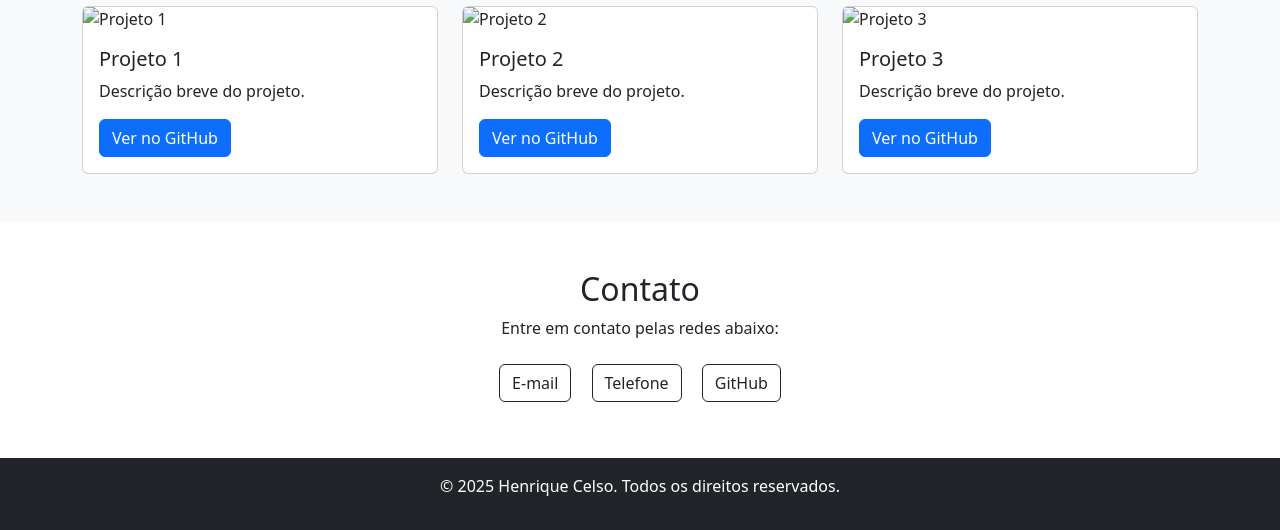
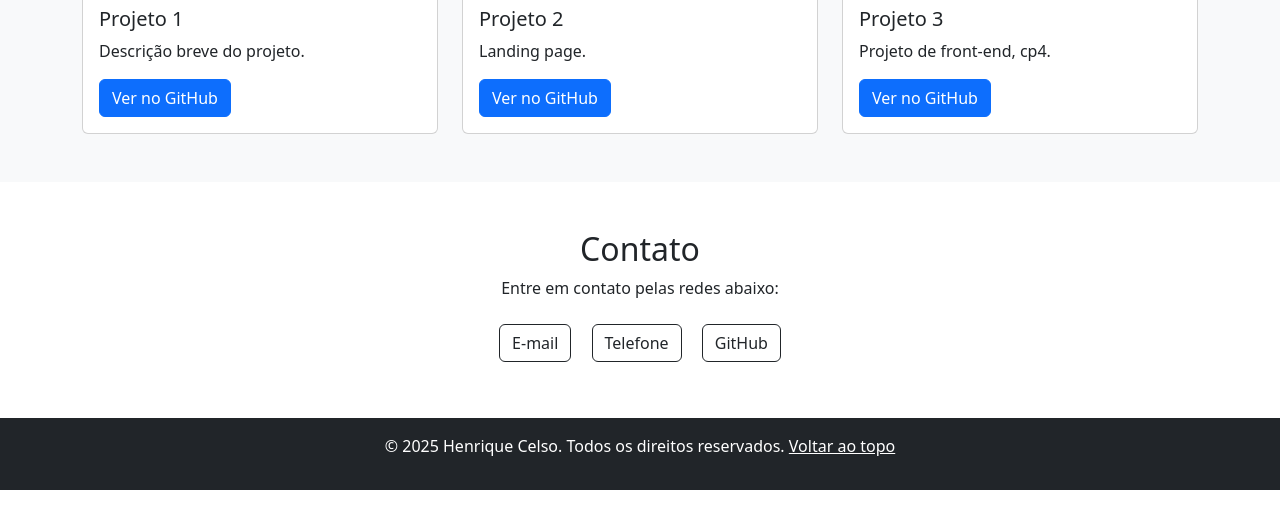
Before and after one commit to xXRICKIXx/cp4-front, a plain HTML site: page index.html in a window 1280 px wide. Shown: the part 1574-2104 px from the top of the page. After the commit the page ends 2064 px from the top, so only its background shows below. Drawn offline with nearby package versions, Linux system fonts and the light colour scheme.

Commit message:
Update index.html

```diff
--- a/index.html
+++ b/index.html
@@ -3,8 +3,12 @@
 <head>
   <meta charset="UTF-8">
   <meta name="viewport" content="width=device-width, initial-scale=1.0">
-<title>Henrique Celso - Portfólio</title>
+  <meta name="description" content="Portfólio de Henrique Celso, futuro especialista em segurança cibernética.">
+  <meta name="author" content="Henrique Celso">
+  <title>Henrique Celso - cp4</title>
   <link href="https://cdn.jsdelivr.net/npm/bootstrap@5.3.0/dist/css/bootstrap.min.css" rel="stylesheet">
+  <!-- Favicon -->
+  <link rel="icon" href="img/favicon.ico" type="image/x-icon">
 </head>
 <body>
   <!-- Barra de Navegação -->
@@ -23,21 +27,21 @@
       </div>
     </div>
   </nav>
+
   <!-- Seção Hero -->
   <header class="bg-primary text-white text-center py-5">
     <div class="container">
-<a href="c:\Users\ricki\Downloads\Image.jpg" target="_blank">
-<img src="img/style.css" alt="Foto de Henrique Celso" class="rounded-circle mb-3" width="150">
-</a>
       <h1>Henrique Celso Moura da Paixão Filho</h1>
       <p class="lead">Futuro Especialista em Segurança Cibernética</p>
     </div>
   </header>
+
   <!-- Seção Sobre Mim -->
   <section id="sobre" class="py-5">
     <div class="container">
       <h2 class="text-center mb-4">Objetivo Profissional</h2>
       <p>Atuar e me desenvolver como prestador de serviços na área de segurança cibernética, aplicando conhecimentos técnicos e dedicação para alcançar a excelência profissional.</p>
+
       <h3 class="mt-5">Experiência Profissional</h3>
       <h4>Ajudante Geral - Tabacaria do Boy</h4>
       <p><strong>Período:</strong> 05/2022 – Atualmente</p>
@@ -45,11 +49,13 @@
         <li>Realização de atividades diversas para complementar o pagamento dos estudos, demonstrando foco e esforço para atingir objetivos pessoais e profissionais.</li>
         <li>Desenvolvimento de habilidades como organização e disciplina no ambiente de trabalho.</li>
       </ul>
+
       <h3 class="mt-5">Formação Acadêmica</h3>
       <ul>
         <li><strong>Ensino Médio Completo:</strong> Colégio Scaranne</li>
         <li><strong>Engenharia de Software (Cursando):</strong> FIAP</li>
       </ul>
+
       <h3 class="mt-5">Habilidades Técnicas</h3>
       <ul>
         <li>Programação em Python</li>
@@ -57,18 +63,20 @@
         <li>Iniciando estudos em desenvolvimento Web e Front-end</li>
         <li>Organização de estoque</li>
       </ul>
+
       <h3 class="mt-5">Idiomas</h3>
       <ul>
         <li>Inglês: Nível básico</li>
       </ul>
     </div>
   </section>
+
   <!-- Seção Minha Foto -->
   <section id="minha-foto" class="py-5">
     <div class="container text-center">
       <h2>Minha Foto</h2>
       <p>Veja abaixo a minha foto:</p>
-<a href="https://link-para-sua-foto.com/minha-foto.jpg" target="_blank">
+      <a href="" target="_blank">
         <img src="img/minha-foto.jpg" alt="Foto de Henrique Celso" class="img-fluid rounded" width="300">
       </a>
       <p class="mt-3">
@@ -76,6 +84,7 @@
       </p>
     </div>
   </section>
+
   <!-- Seção Portfólio -->
   <section id="portfolio" class="bg-light py-5">
     <div class="container">
@@ -84,7 +93,7 @@
         <!-- Projeto 1 -->
         <div class="col-md-4">
           <div class="card h-100">
-<img src="img/projeto1.jpg" class="card-img-top" alt="Projeto 1">
+            <img src="img/projeto1.jpg" class="card-img-top" alt="Tela inicial do Projeto 1">
             <div class="card-body">
               <h5 class="card-title">Projeto 1</h5>
               <p class="card-text">Descrição breve do projeto.</p>
@@ -92,24 +101,26 @@
             </div>
           </div>
         </div>
+
         <!-- Projeto 2 -->
         <div class="col-md-4">
           <div class="card h-100">
-<img src="img/projeto2.jpg" class="card-img-top" alt="Projeto 2">
+            <img src="img/projeto2.jpg" class="card-img-top" alt="Tela inicial do Projeto 2">
             <div class="card-body">
               <h5 class="card-title">Projeto 2</h5>
-<p class="card-text">Descrição breve do projeto.</p>
+              <p class="card-text">Landing page.</p>
               <a href="https://github.com/xXRICKIXx/projeto2" class="btn btn-primary" target="_blank">Ver no GitHub</a>
             </div>
           </div>
         </div>
+
         <!-- Projeto 3 -->
         <div class="col-md-4">
           <div class="card h-100">
-<img src="img/projeto3.jpg" class="card-img-top" alt="Projeto 3">
+            <img src="img/projeto3.jpg" class="card-img-top" alt="Tela inicial do Projeto 3">
             <div class="card-body">
               <h5 class="card-title">Projeto 3</h5>
-<p class="card-text">Descrição breve do projeto.</p>
+              <p class="card-text">Projeto de front-end, cp4.</p>
               <a href="https://github.com/xXRICKIXx/projeto3" class="btn btn-primary" target="_blank">Ver no GitHub</a>
             </div>
           </div>
@@ -117,6 +128,7 @@
       </div>
     </div>
   </section>
+
   <!-- Seção de Contato -->
   <section id="contato" class="py-5">
     <div class="container text-center">
@@ -127,10 +139,12 @@
       <a href="https://www.github.com/xXRICKIXx" class="btn btn-outline-dark m-2" target="_blank">GitHub</a>
     </div>
   </section>
+
   <!-- Rodapé -->
   <footer class="bg-dark text-white text-center py-3">
-<p>&copy; 2025 Henrique Celso. Todos os direitos reservados.</p>
+    <p>&copy; 2025 Henrique Celso. Todos os direitos reservados. <a href="#top" class="text-white">Voltar ao topo</a></p>
   </footer>
+
   <!-- Scripts do Bootstrap -->
   <script src="https://cdn.jsdelivr.net/npm/bootstrap@5.3.0/dist/js/bootstrap.bundle.min.js"></script>
 </body>
```
Lines whose indentation alone changed are shown as unchanged.
